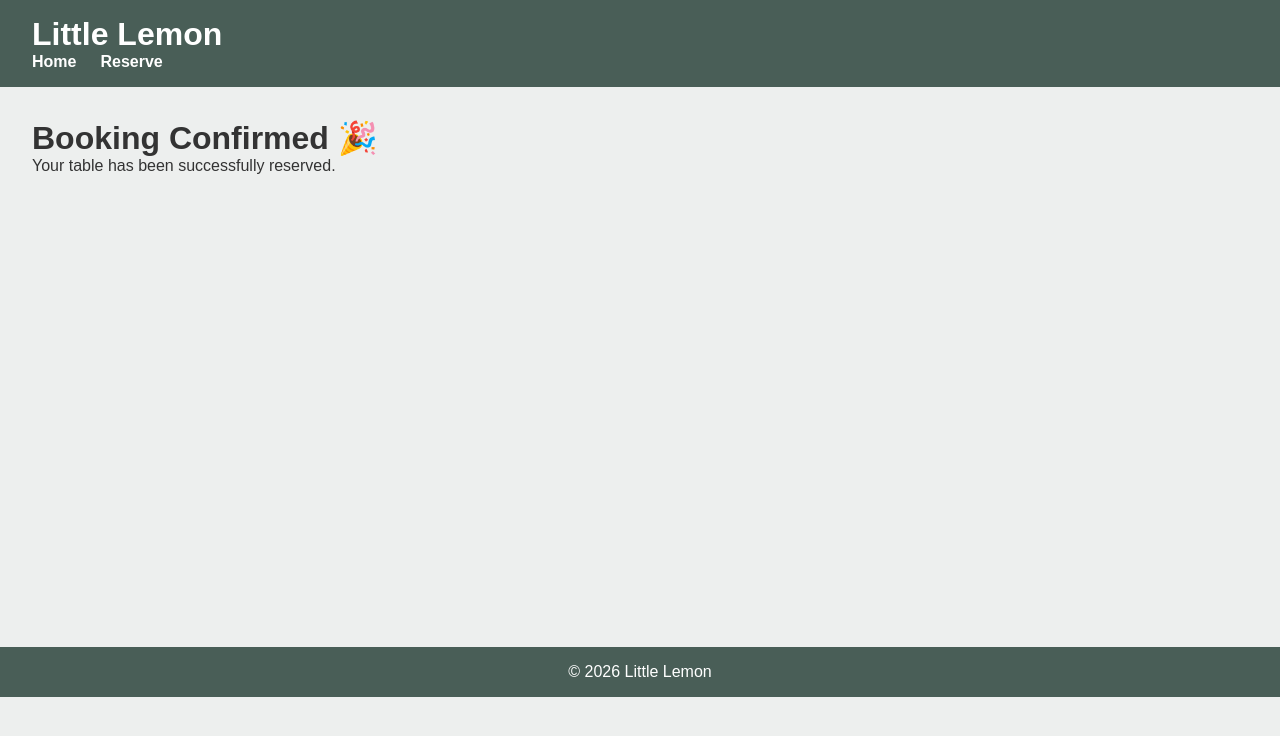
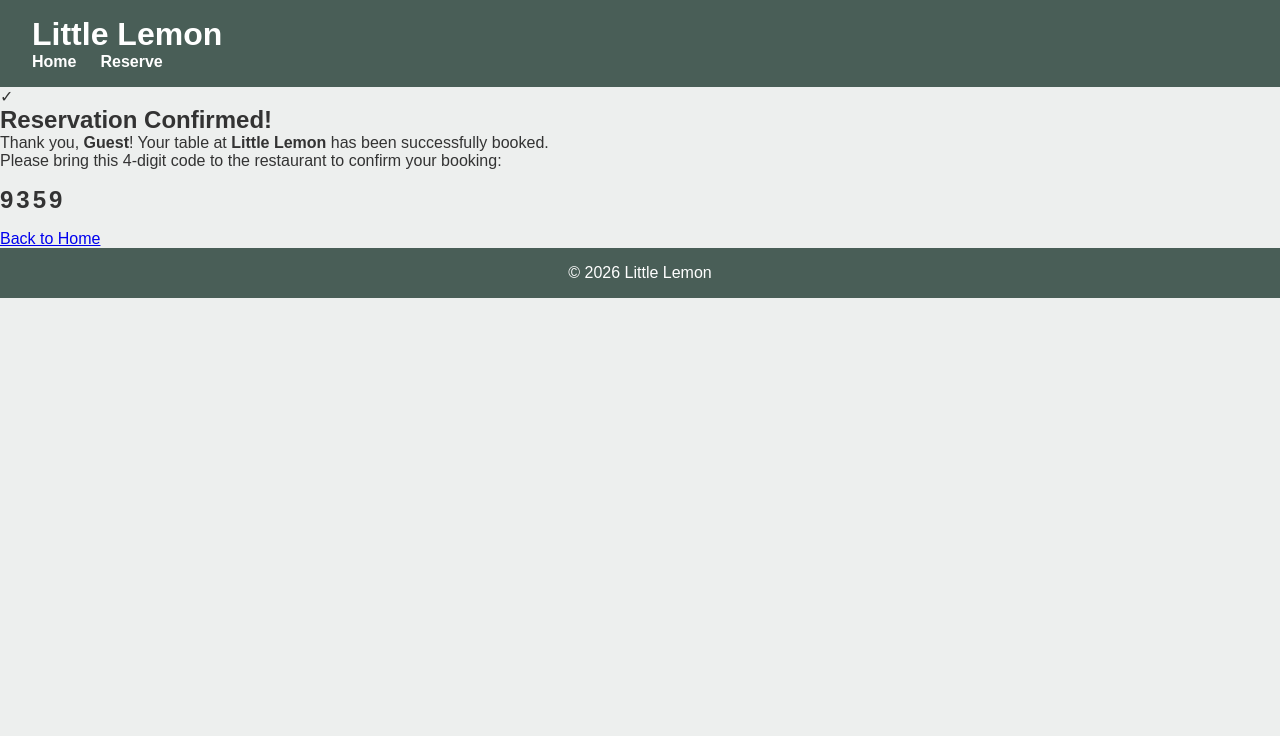
Before and after one commit to AaravusingGithub/Meta-Front-End-Developer-Capstone-Project, a React (Create React App) app: page /confirmed in a window 1280 px wide. Shown: the top 736 px of the page. Built offline with nearby package versions, Linux system fonts and the light colour scheme.

Commit message:
Enhance ConfirmedBooking component with details

```diff
--- a/src/components/ConfirmedBooking.jsx
+++ b/src/components/ConfirmedBooking.jsx
@@ -1,8 +1,32 @@
+import { Link, useLocation } from "react-router-dom";
+
 export default function ConfirmedBooking() {
+  const location = useLocation();
+  const { name } = location.state || { name: "Guest" };
+
+  // Generate 4-digit random code
+  const confirmationCode = Math.floor(1000 + Math.random() * 9000);
+
   return (
-    <main>
-      <h1>Booking Confirmed 🎉</h1>
-      <p>Your table has been successfully reserved.</p>
-    </main>
+    <section className="confirm-page">
+      <div className="confirm-card">
+        <div className="checkmark">✓</div>
+        <h2>Reservation Confirmed!</h2>
+        <p>
+          Thank you, <strong>{name}</strong>! Your table at{" "}
+          <strong>Little Lemon</strong> has been successfully booked.
+        </p>
+        <p>
+          Please bring this 4-digit code to the restaurant to confirm your booking:
+        </p>
+        <h3 style={{ letterSpacing: "3px", fontSize: "1.5rem", margin: "1rem 0" }}>
+          {confirmationCode}
+        </h3>
+
+        <Link to="/" className="confirm-btn">
+          Back to Home
+        </Link>
+      </div>
+    </section>
   );
 }
```
